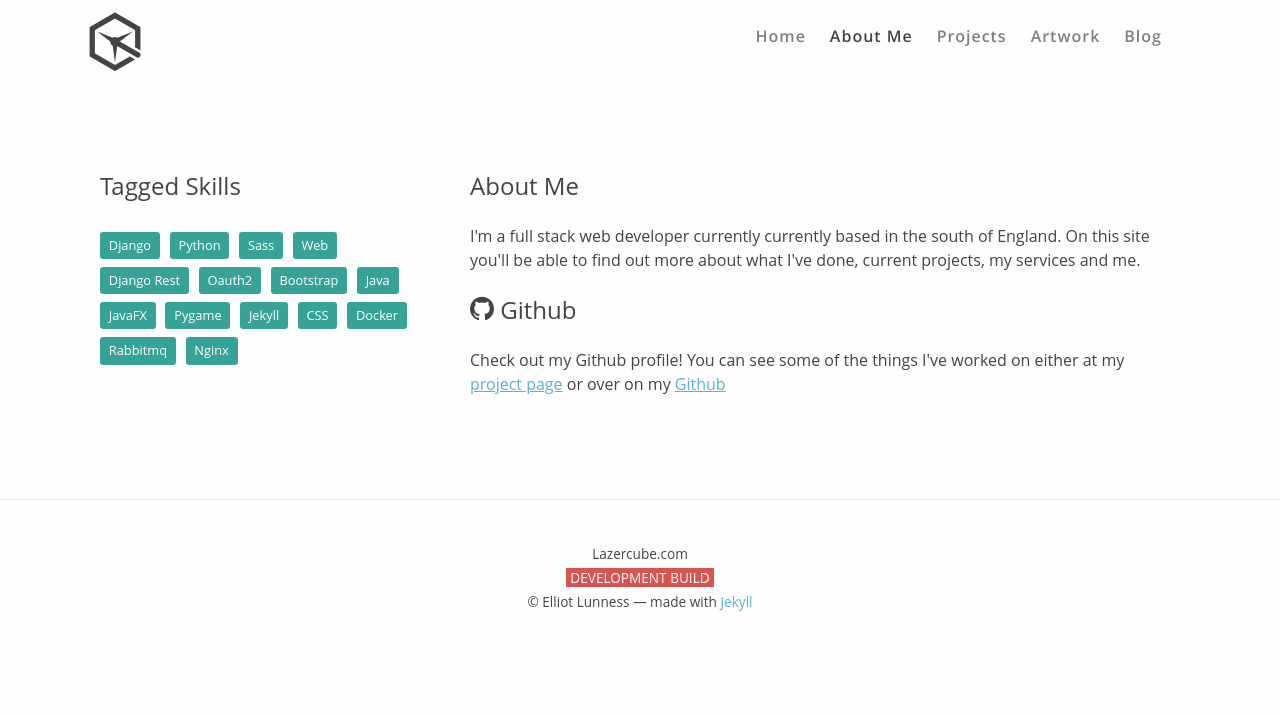
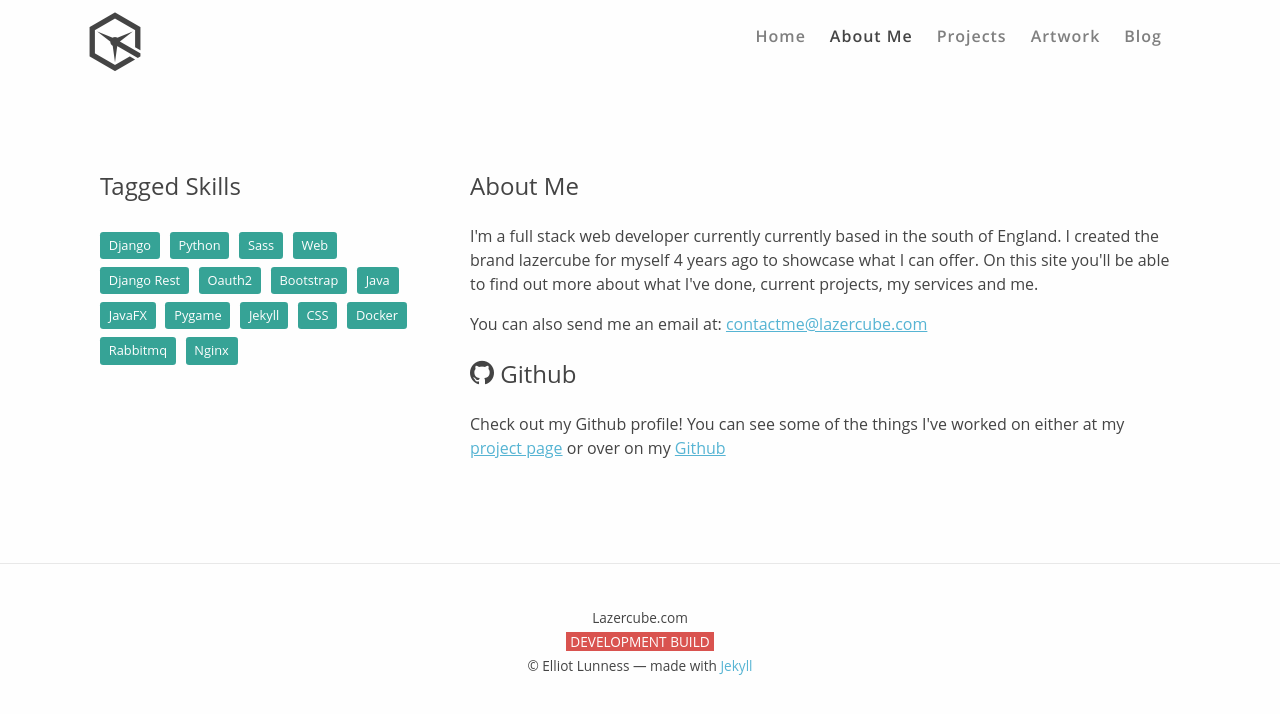
Before and after one commit to LazerCube/LazerCube.github.io, a Jekyll site: the page built from about.html, in a window 1280 px wide. Shown: the top 714 px of the page. Built offline with Jekyll 4.4.1, drawn with Linux system fonts in a browser that asks for light colours; some web fonts are replaced.

Commit message:
Added more links to about me

```diff
--- a/_config.yml
+++ b/_config.yml
@@ -25,7 +25,7 @@ permalink: /:categories/:title/
 title: Lazercube
 subtitle: Lazer
 name: Elliot Lunness
-email: info@lazercube.com
+email: contactme@lazercube.com
 country: United Kingdom
 
 github_url: https://github.com/LazerCube
--- a/about.html
+++ b/about.html
@@ -2,7 +2,7 @@
 layout: default
 title: "Lazercube| About Me"
 heading: About Me
-description: I'm a full stack web developer currently currently based in the south of England. On this site you'll be able to find out more about what I've done, current projects, my services and me.
+description: I'm a full stack web developer currently currently based in the south of England. I created the brand lazercube for myself 4 years ago to showcase what I can offer. On this site you'll be able to find out more about what I've done, current projects, my services and me.
 ---
 
 <div id="about-skills" class="col-xs-12 col-md-4">
@@ -14,13 +14,16 @@ description: I'm a full stack web developer currently currently based in the sou
     <div id="about-intro">
         <h2>About Me</h1>
         <p>{{ page.description }}</p>
+        <p>
+            You can also send me an email at: <a href='mailto:{{ site.email }}' rel='nofollow' >{{ site.email }}</a>
+        </p>
     </div>
 
     <div id="about-github">
         <h2><span class="icon-github"></span> Github</h2>
         <p>
             Check out my Github profile!
-            You can see some of the things I've worked on either at my <a href="/projects/">project page</a> or over on my <a href="https://github.com/LazerCube">Github</a>
+            You can see some of the things I've worked on either at my <a href="/projects/" rel="canonical">project page</a> or over on my <a href="{{ site.github_url }}" target="_blank" rel="canonical noopener">Github</a>
         </p>
     </div>
 </div>
```
Also changed, not shown: index.md (+1 -1 lines).
